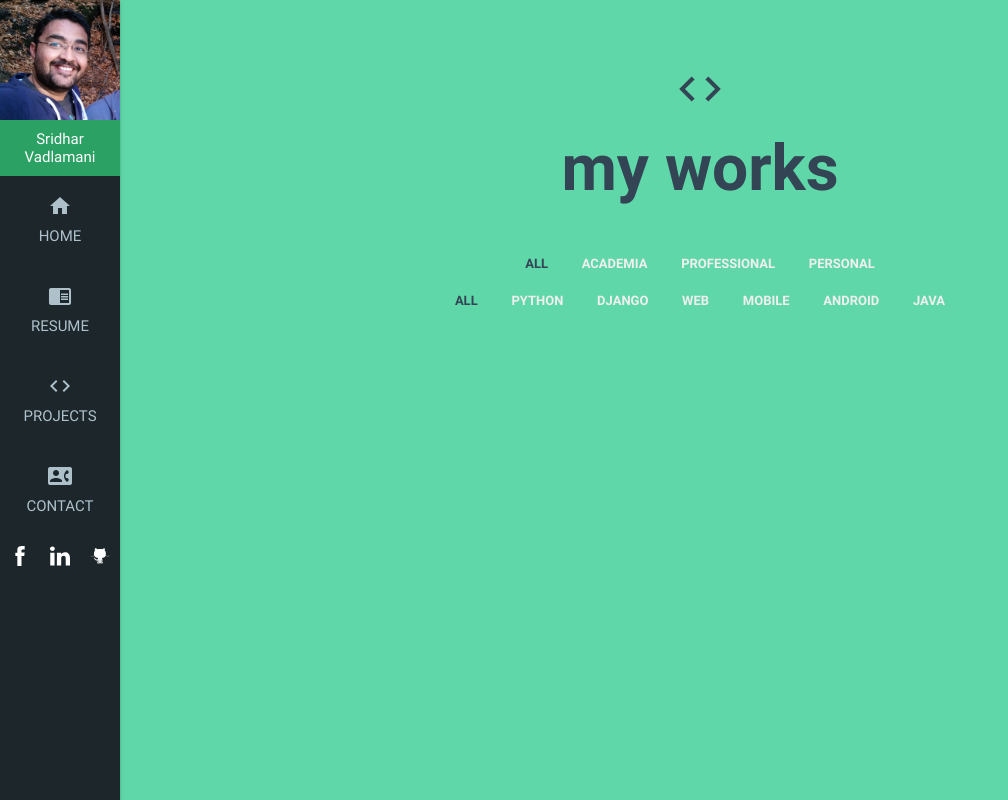
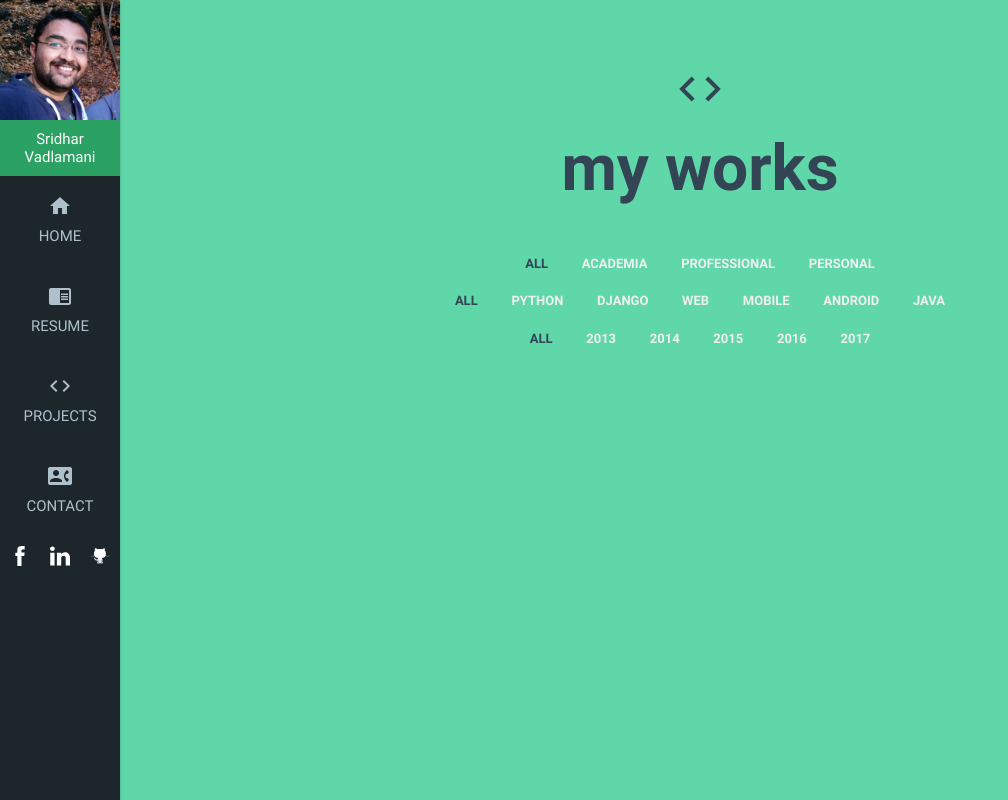
Before and after one commit to sridoodla/doodle, a Django app: template home/templates/home/projects.html in a window 1280 px wide. Shown: the whole page, without its empty margins (0-1008 px from the left). Run offline with Django 3.2, Linux system fonts and the light colour scheme; the template is opened without the code that fills it, so the values that code supplies are empty; some libraries are stand-ins or nearby versions.

Commit message:
Added Years to Filtering

```diff
--- a/home/templates/home/projects.html
+++ b/home/templates/home/projects.html
@@ -33,6 +33,14 @@
                     <li data-filter=".android">Android</li>
                     <li data-filter=".java">Java</li>
                 </ul>
+                <ul id="years" class="filters">
+                    <li class="active" data-filter="*">All</li>
+                    <li data-filter=".2013">2013</li>
+                    <li data-filter=".2014">2014</li>
+                    <li data-filter=".2015">2015</li>
+                    <li data-filter=".2016">2016</li>
+                    <li data-filter=".2017">2017</li>
+                </ul>
             </div>
         </div>
         <div class="container">
@@ -43,6 +51,8 @@
                             <div class="card-image waves-effect waves-block waves-light">
                                 <img class="activator"
                                      src="
+
+
 
 
                                              {% with 'home/assets/projects/'|add:project.image_file_name|add:'' as image_static %}{% static image_static %}{% endwith %}">
@@ -105,6 +115,16 @@
                 $isotope.isotope({filter: filterValue});
             });
 
+            var years = $("#years").find("li");
+
+            $(years).click(function () {
+                $(years).removeClass('active');
+                $(this).addClass('active');
+
+                var filterValue = $(this).attr('data-filter');
+                $isotope.isotope({filter: filterValue});
+            });
+
 
         });
 
```
